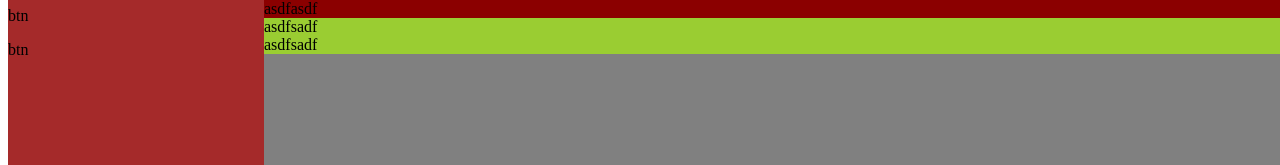
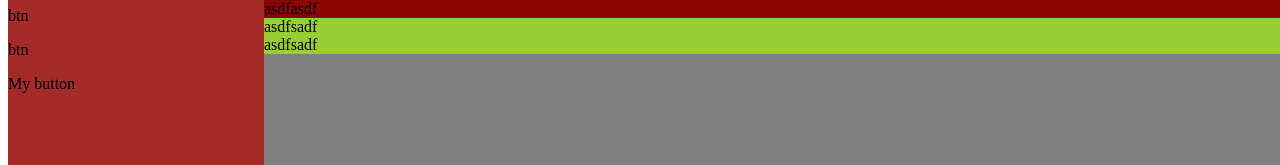
Before and after one commit to shinkar94/myMoney2, a React (Vite) app: page / in a window 1280 px wide. Shown: the part 187-352 px from the top of the page. Built offline with nearby package versions, Linux system fonts and the light colour scheme.

Commit message:
test Aleksandr

```diff
--- a/src/App.tsx
+++ b/src/App.tsx
@@ -17,6 +17,7 @@ function App() {
               <p>btn</p>
               <p>btn</p>
               <p>btn</p>
+              <p>My button</p>
           </div>
           <div className="contentWrapper" style={{width: "80%", background: "gray"}}>
               <div className="header" style={{display:"flex", justifyContent: "space-between", background: "green"}}>
@@ -56,10 +57,8 @@ function App() {
                           <div className="block">asdfsadf</div>
                       </div>
                   </div>
-
               </div>
           </div>
-
       </div>
     </div>
   )
```
